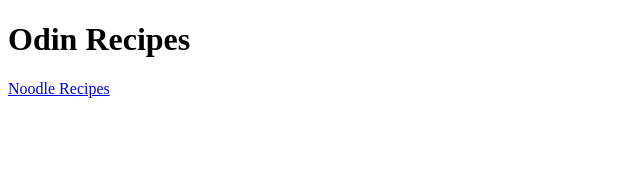
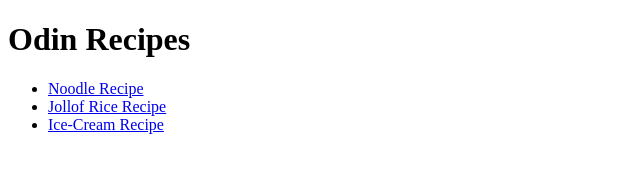
Before and after one commit to nasrudeenmuhammed24-design/odin-recipes, a plain HTML site: page index.html in a window 1280 px wide. Shown: the whole page, without its empty margins (0-640 px from the left). Drawn offline with Linux system fonts and the light colour scheme.

Commit message:
i added the link for both jollef rice and ice-cream recipes page to the index.html

```diff
--- a/index.html
+++ b/index.html
@@ -7,6 +7,10 @@
 </head>
 <body>
     <h1>Odin Recipes</h1>
-    <a href="recipes/noodle.html">Noodle Recipes</a>
+    <ul>
+    <li><a href="recipes/noodle.html">Noodle Recipe</a></li>
+    <li><a href="recipes/jollof.html">Jollof Rice Recipe</a></li>
+    <li><a href="recipes/ice-cream.html">Ice-Cream Recipe</a></li>
+    </ul>
 </body>
 </html>
```
